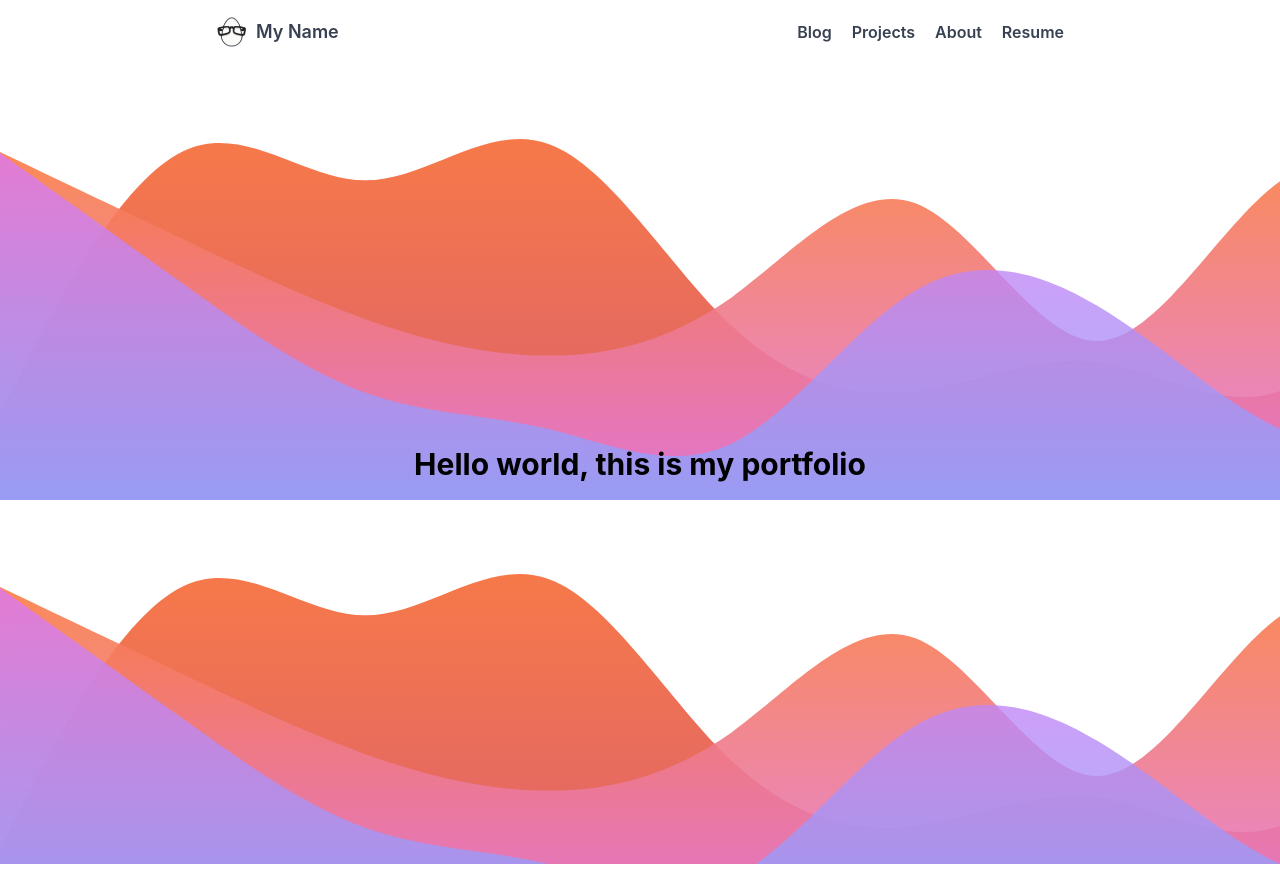
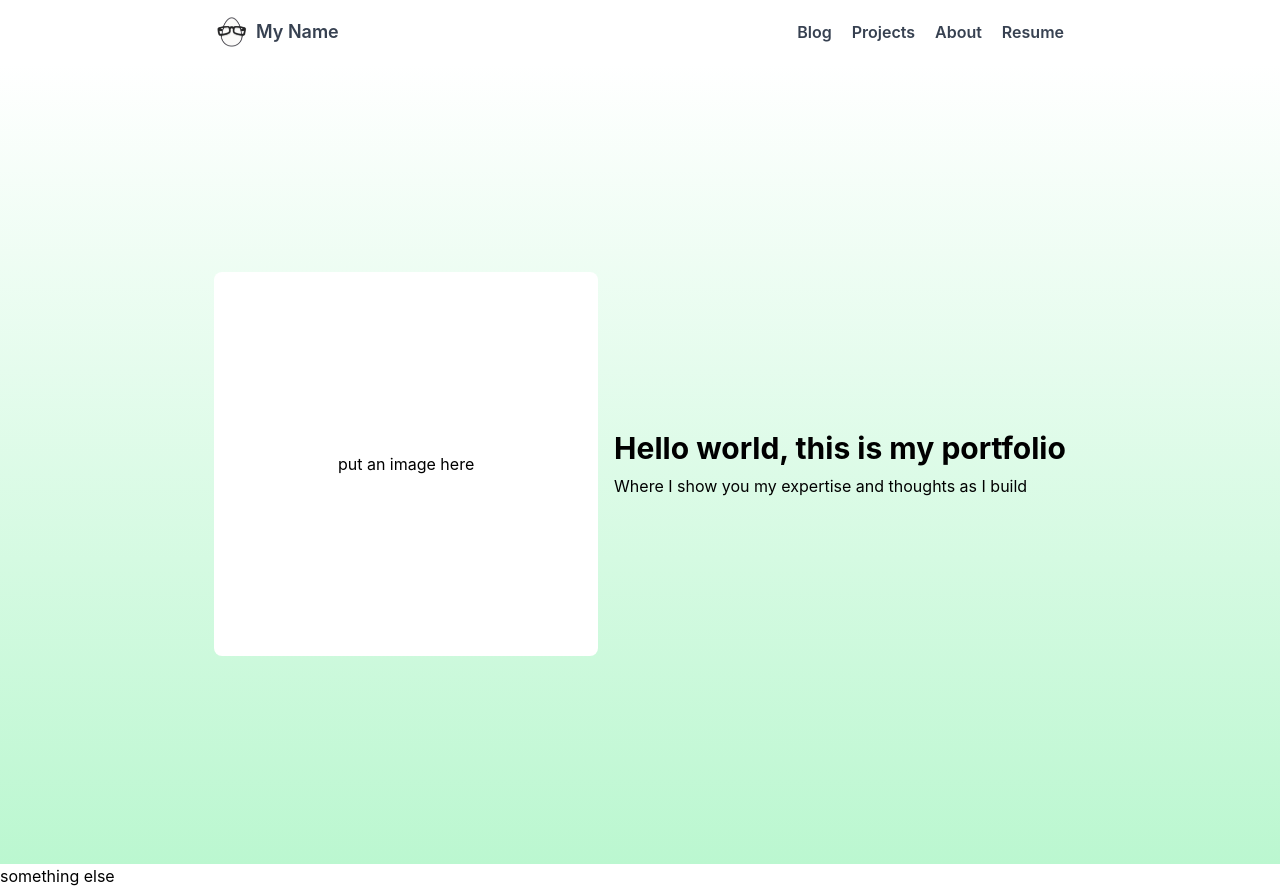
Before and after one commit to eggheadio/portfolio-template-and-challenge, a Next.js app: page / in a window 1280 px wide. Before the commit the page ends 864 px from the top, so only its background shows below. Built offline with nearby package versions, Linux system fonts and the light colour scheme.

Commit message:
update hero

```diff
--- a/src/pages/index.tsx
+++ b/src/pages/index.tsx
@@ -6,18 +6,36 @@ import Image from 'next/image'
 
 const Home: NextPage = () => {
   return (
-    <>
+    <div
+    >
       <div
-        className='flex min-h-screen justify-center items-center'
-        style={{
-          backgroundImage: `url('/assets/background.svg')`,
-        }}
+        className='flex min-h-screen justify-center items-center  bg-gradient-to-t from-green-200 to-transparent'
+        // style={{
+        //   backgroundImage: `url('/assets/background.svg')`,
+        //   backgroundSize: `cover`
+        // }}
       >
-        <h1 className="text-3xl font-bold">
-        Hello world, this is my portfolio
-        </h1>
+        <div className='flex flex-row items-center'>
+          <div className="flex justify-center items-center bg-white w-96 h-96 rounded-lg ">
+              <p>put an image here</p>
+          </div>
+          <div className="ml-4">
+            <h1 className="text-3xl font-bold">
+            Hello world, this is my portfolio
+            </h1>
+            <p className="pt-2 text-base">
+              Where I show you my expertise and thoughts as I build
+            </p>
+          </div>
+        </div>
       </div>
-    </>
+
+      <div>
+        <span>
+          something else
+        </span>
+      </div>
+    </div>
   )
 }
 
```
